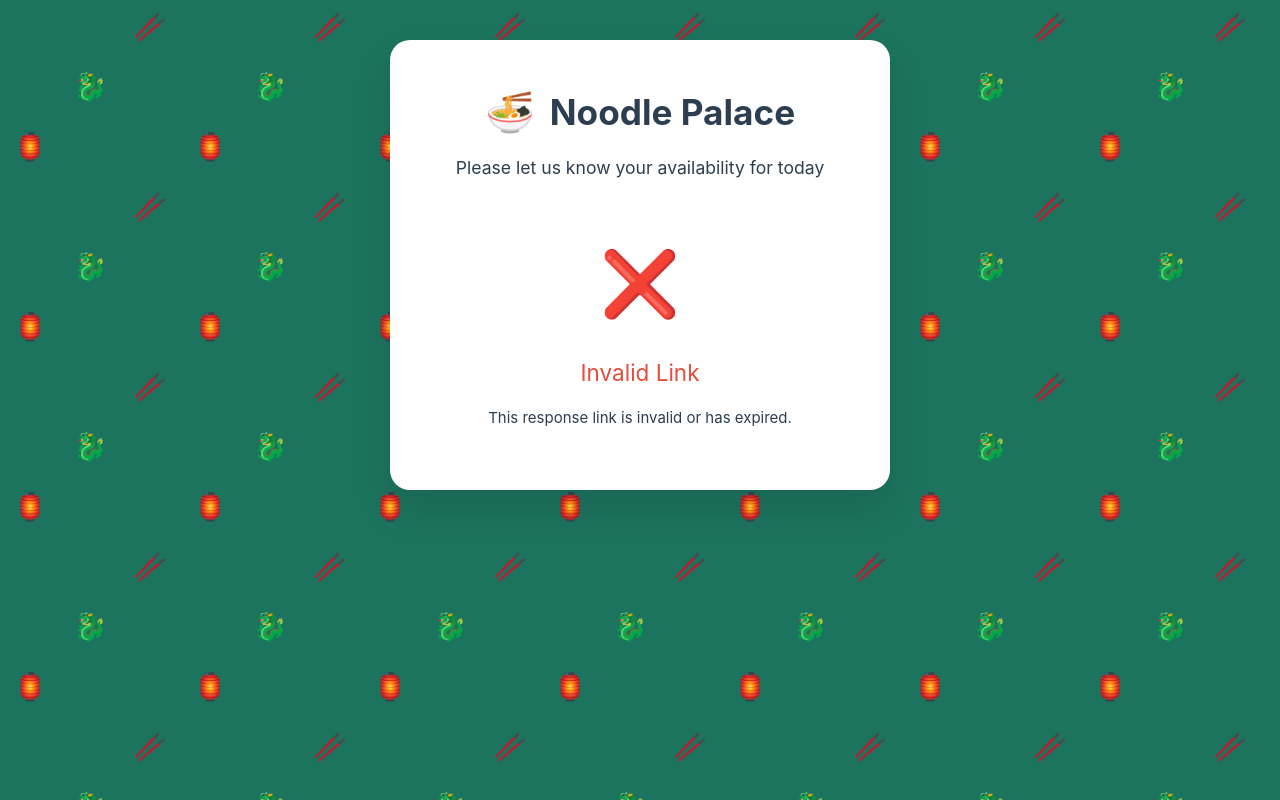
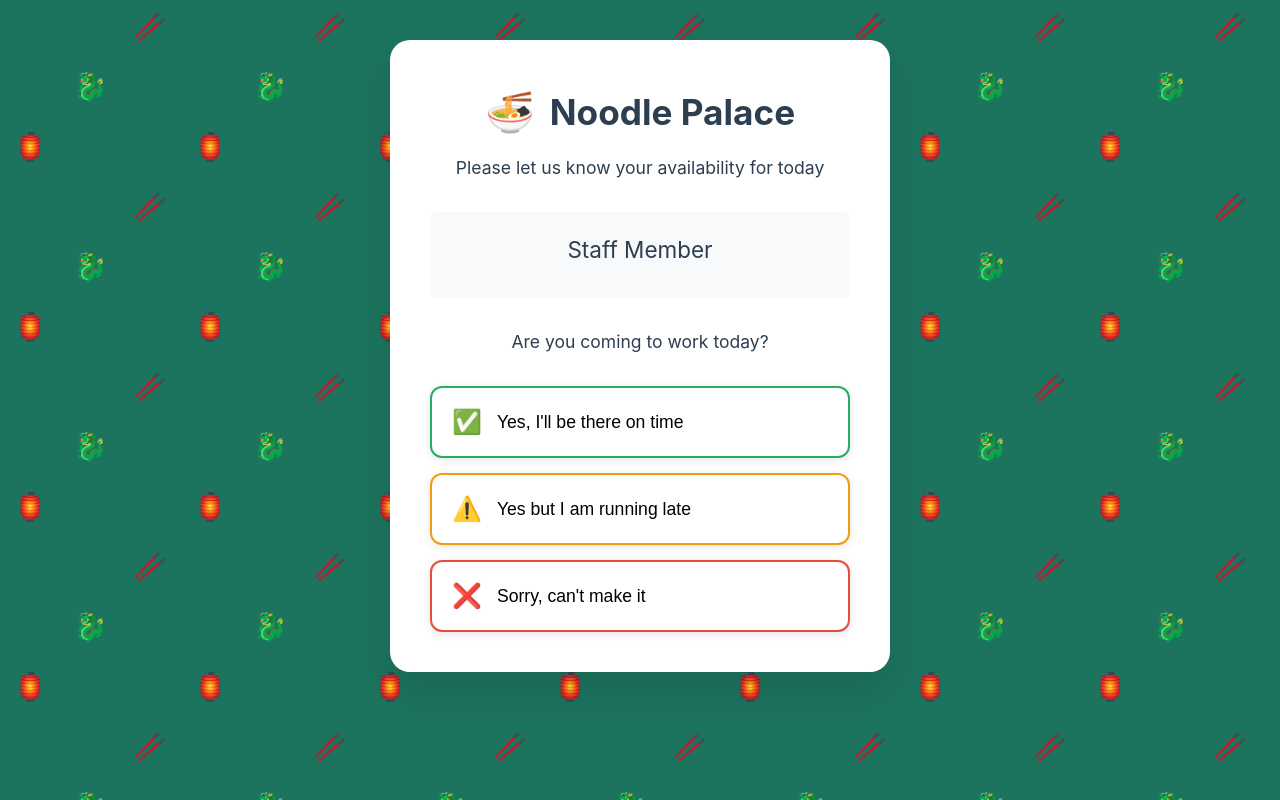
Before and after one commit to noodles/staff-reponse, a Vue app: page / in a window 1280 px wide. Built offline with nearby package versions, Linux system fonts and the light colour scheme; no server answers.

Commit message:
Remove fallback baseUrl

```diff
--- a/src/App.vue
+++ b/src/App.vue
@@ -10,6 +10,11 @@ onMounted(() => {
   // Get shortcode from URL path (e.g., /abc123)
   const pathParts = window.location.pathname.split('/').filter(part => part)
   shortcode.value = pathParts[0] || ''
+
+  // For testing purposes, if no shortcode, use a test one
+  if (!shortcode.value) {
+    shortcode.value = 'test123'
+  }
 
   // Get response parameter from query string (e.g., ?y, ?l, ?n)
   const urlParams = new URLSearchParams(window.location.search)
--- a/src/components/ResponseForm.vue
+++ b/src/components/ResponseForm.vue
@@ -103,7 +103,7 @@ const staffName = ref('Staff Member')
 const phoneNumber = ref('')
 
 // API base URL - loaded from environment variable
-const baseUrl = import.meta.env.VITE_API_BASE_URL || 'https://registered-enjoy-suffered-vic.trycloudflare.com'
+const baseUrl = import.meta.env.VITE_API_BASE_URL
 
 // Methods
 const getStatusText = (status) => {
```
